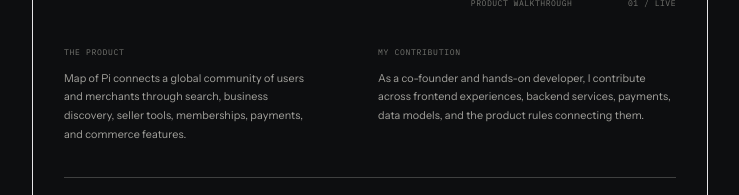
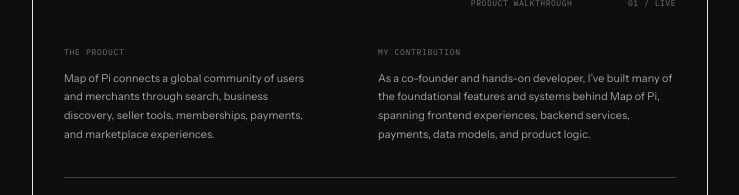
Before and after one commit to DarinHajou/darin-portfolio, a React (Vite) app: page / in a window 1280 px wide. Shown: the part 1258-1453 px from the top of the page, without its empty margins (270-1009 px from the left). Built offline with nearby package versions, Linux system fonts and the light colour scheme.

Commit message:
Improve "my contribution" text

```diff
--- a/src/sections/MapOfPi/MapOfPi.tsx
+++ b/src/sections/MapOfPi/MapOfPi.tsx
@@ -116,9 +116,7 @@ function MapOfPi() {
             <p className="label">The product</p>
 
             <p className={styles.bodyCopy}>
-              Map of Pi connects a global community of users and merchants
-              through search, business discovery, seller tools, memberships,
-              payments, and commerce features.
+              Map of Pi connects a global community of users and merchants through search, business discovery, seller tools, memberships, payments, and marketplace experiences.
             </p>
           </article>
 
@@ -126,9 +124,7 @@ function MapOfPi() {
             <p className="label">My contribution</p>
 
             <p className={styles.bodyCopy}>
-              As a co-founder and hands-on developer, I contribute across
-              frontend experiences, backend services, payments, data models,
-              and the product rules connecting them.
+              As a co-founder and hands-on developer, I’ve built many of the foundational features and systems behind Map of Pi, spanning frontend experiences, backend services, payments, data models, and product logic.
             </p>
           </article>
         </div>
```
